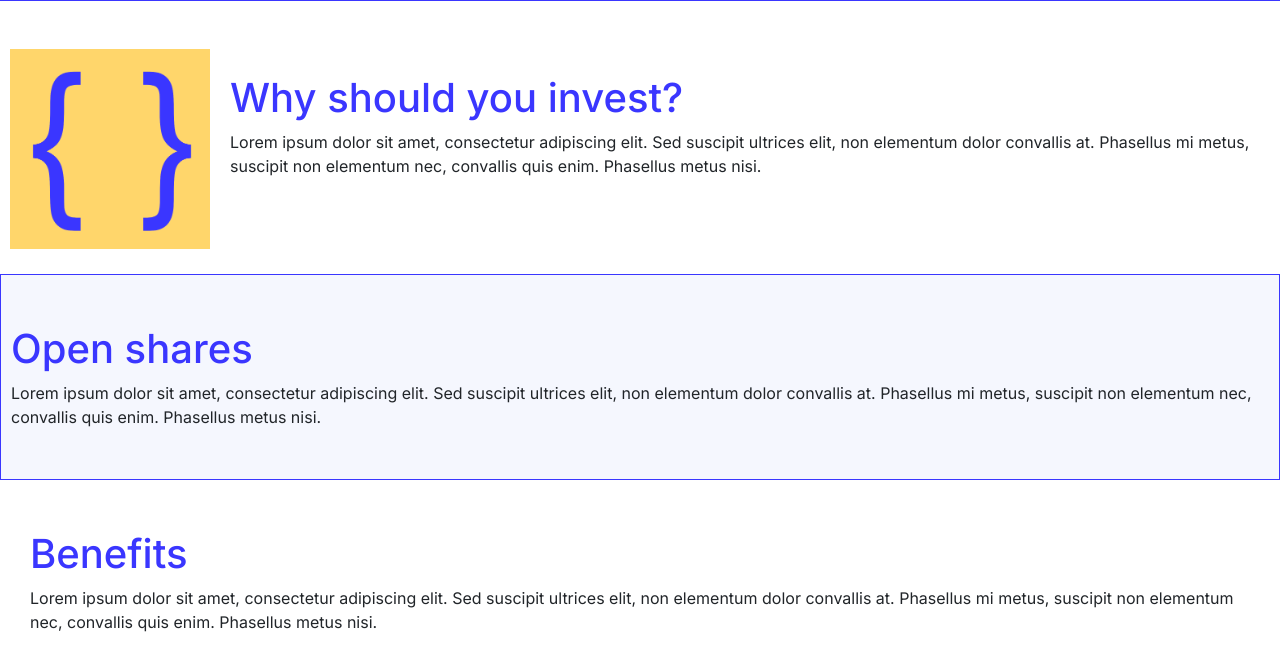
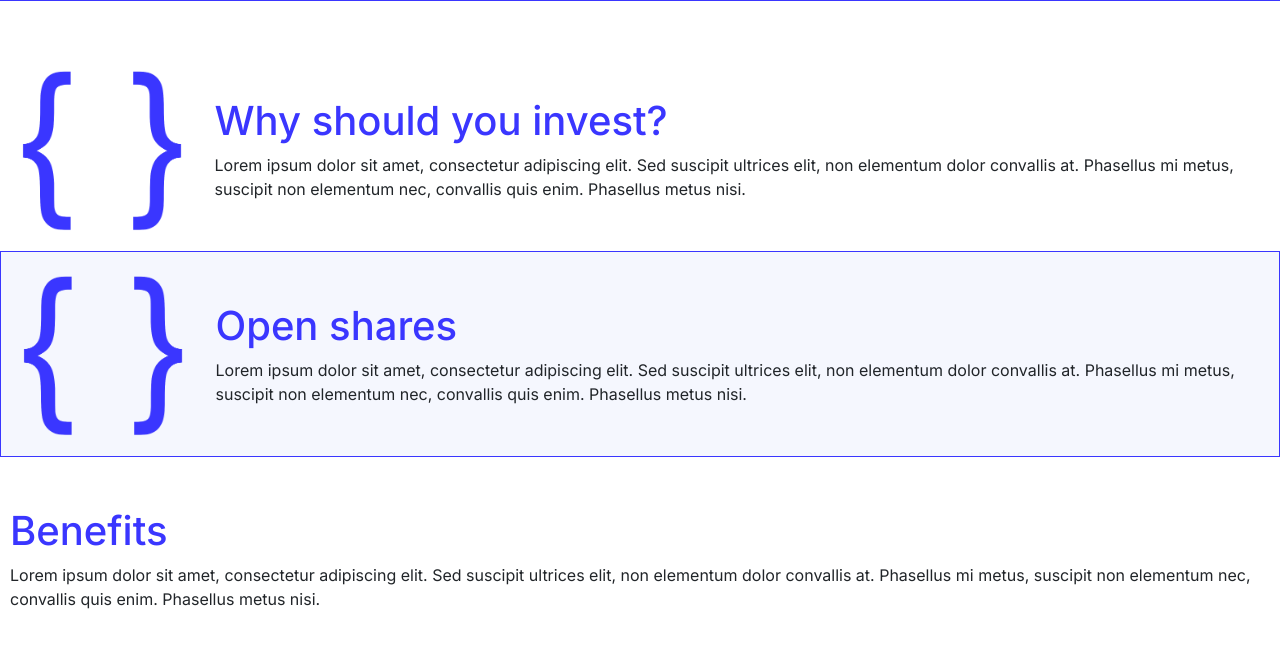
Before and after one commit to Oprixion/BeaverPGTWebSite, a plain HTML site: page investors.html in a window 1280 px wide. Shown: the part 94-764 px from the top of the page. Drawn offline with nearby package versions, Linux system fonts and the light colour scheme.

Commit message:
visual bug fix

```diff
--- a/investors.html
+++ b/investors.html
@@ -45,29 +45,27 @@
     </div>
     <!--Page section-->
     <div class="body_container">
-        <div class="section1">
-            <div class="s1_image_container">
-                <img src="images/careers/curly-bracket-icon-vector-30744240.png" class="s1_image" alt="">
-            </div>
-            <div class="s1_texts">
+        <div class="investor1">
+            <img src="images/careers/curly-bracket-icon-vector-30744240.png" class="i1_image" alt="">
+            <div class="i1_texts">
                 <h1> Why should you invest?</h1>
                 <span>Lorem ipsum dolor sit amet, consectetur adipiscing elit. Sed suscipit ultrices elit, non elementum dolor convallis at. Phasellus mi metus, suscipit non elementum nec, convallis quis enim. Phasellus metus nisi.</span>
             </div>
         </div>
-        <div class="section2">
-            <div class="s2_texts">
+        <div class="investor2">
+            <img src="images/careers/curly-bracket-icon-vector-30744240.png" class="i2_image" alt="">
+            <div class="i2_texts">
                 <h1> Open shares</h1>
                 <span>Lorem ipsum dolor sit amet, consectetur adipiscing elit. Sed suscipit ultrices elit, non elementum dolor convallis at. Phasellus mi metus, suscipit non elementum nec, convallis quis enim. Phasellus metus nisi.</span>
             </div>
         </div>
-        <div class="section3">
-            <div class="s3_image_container">
-                <img src="images/career/curly-bracket-icon-vector-30744240.png" class="s3_image" alt="">
-            </div>
-            <div class="s3_texts">
+        <div class="investor3">
+            <img src="images/career/curly-bracket-icon-vector-30744240.png" class="i3_image" alt="">
+            <div class="i3_texts">
                 <h1> Benefits</h1>
                 <span>Lorem ipsum dolor sit amet, consectetur adipiscing elit. Sed suscipit ultrices elit, non elementum dolor convallis at. Phasellus mi metus, suscipit non elementum nec, convallis quis enim. Phasellus metus nisi.</span>
             </div>
+
         </div>
     </div>
 
--- a/style.css
+++ b/style.css
@@ -491,6 +491,8 @@ html,body {
     display: flex;
     width: 100%;
     height: auto;
+    justify-content: center;
+    align-items: center;
 }
 
 .section2{
@@ -499,45 +501,67 @@ html,body {
     height: auto;
     background-color: #F5F7FE;
     border: 1px solid #3A36FF;
+    justify-content: center;
+    align-items: center;
 }
 
 .s1_texts, .s2_texts, .s3_texts{
     display: block;
     padding: 50px 10px;
 }
-.s1_image_container, .s3_image_container{
-    background-color: #FFD66B;
-    height: auto;
-    width: auto;
+
+.s1_image, .s2_image, .s3_image{
+    height: 100%;
     max-height: 200px;
-    max-width: 200px;
-    align-items: center;
-    margin: 25px 10px;
-}
-.s2_image_container{
-    float: right;
-    background-color: #FFD66B;
-    height: auto;
-    width: auto;
-    max-height: 200px;
-    max-width: 200px;
-    align-items: center;
-    margin: 25px 10px;
-}
-.s1_image, .s3_image{
-    height: 100%;
     object-fit:fill;
 }
-.s2_image{
-    height: 100%;
-    object-fit:fill;
-}
+
 @media screen and (max-width:900px){
     .s1_image_container, .s2_image_container, .s3_image_container{
         width: 0px;
         height: 0px;
     }
     .s1_image, .s2_image, .s3_image{
+        height: 0px;
+    }
+}
+
+/*-------------------------------Investors---------------------------*/
+.investor1, .investor3{
+    display: flex;
+    width: 100%;
+    height: auto;
+    justify-content: center;
+    align-items: center;
+}
+
+.investor2{
+    display: flex;
+    width: 100%;
+    height: auto;
+    background-color: #F5F7FE;
+    border: 1px solid #3A36FF;
+    justify-content: center;
+    align-items: center;
+}
+
+.i1_texts, .i2_texts, .i3_texts{
+    display: block;
+    padding: 50px 10px;
+}
+
+.i1_image, .i2_image, .i3_image{
+    height: 100%;
+    max-height: 200px;
+    object-fit:fill;
+}
+
+@media screen and (max-width:900px){
+    .i1_image_container, .i2_image_container, .i3_image_container{
+        width: 0px;
+        height: 0px;
+    }
+    .i1_image, .i2_image, .i3_image{
         height: 0px;
     }
 }
```
Also changed, not shown: aboutUs.html (+6 -9 lines), experts.html (+2 -0 lines).
